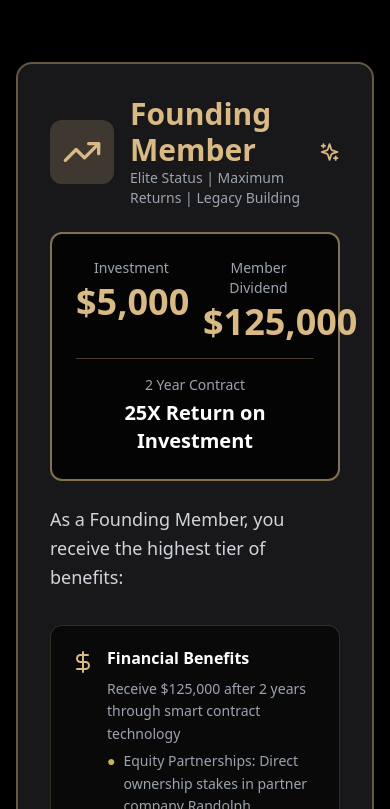
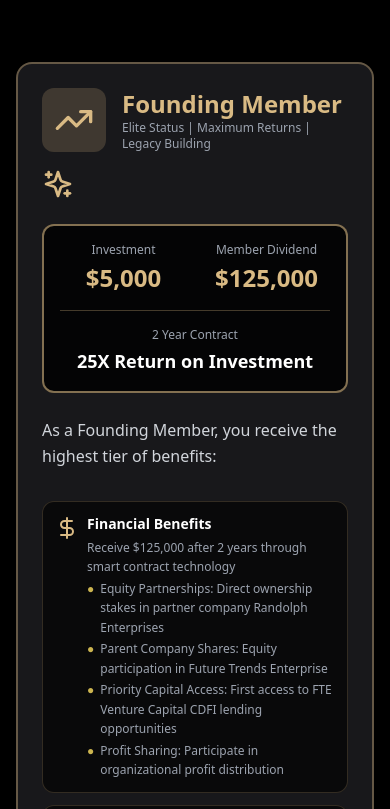
Before and after one commit to fteadmin/lowrider, a React (Vite) app: page /wealth-legacy in a window 390 px wide. Shown: the part 1695-2504 px from the top of the page. Built offline with nearby package versions, Linux system fonts and the light colour scheme.

Commit message:
fixed responsiveness

```diff
--- a/src/components/About.tsx
+++ b/src/components/About.tsx
@@ -15,21 +15,21 @@
             <p className="text-lg text-gray-300 leading-relaxed">
               The <span className="text-[#D9BA84] font-semibold">World Lowrider Association (WLA)</span> is the global organisation dedicated to preserving, promoting, and celebrating lowrider culture through artistry, craftsmanship, and community.
             </p>
-            <div className="grid grid-cols-3 gap-6 mt-8">
-              <div className="text-center p-6 bg-zinc-800 rounded-lg border border-[#D9BA84]/30">
+            <div className="grid grid-cols-1 sm:grid-cols-2 lg:grid-cols-3 gap-4 sm:gap-6 mt-8">
+              <div className="text-center p-4 sm:p-6 bg-zinc-800 rounded-lg border border-[#D9BA84]/30">
                 <Users className="w-8 h-8 text-[#D9BA84] mx-auto mb-2" />
-                <p className="text-2xl font-bold text-[#D9BA84]">Global</p>
-                <p className="text-sm text-gray-400">Community</p>
+                <p className="text-xl sm:text-2xl font-bold text-[#D9BA84]">Global</p>
+                <p className="text-xs sm:text-sm text-gray-400">Community</p>
               </div>
-              <div className="text-center p-6 bg-zinc-800 rounded-lg border border-[#D9BA84]/30">
+              <div className="text-center p-4 sm:p-6 bg-zinc-800 rounded-lg border border-[#D9BA84]/30">
                 <Award className="w-8 h-8 text-[#D9BA84] mx-auto mb-2" />
-                <p className="text-2xl font-bold text-[#D9BA84]">Heritage</p>
-                <p className="text-sm text-gray-400">Preservation</p>
+                <p className="text-xl sm:text-2xl font-bold text-[#D9BA84]">Heritage</p>
+                <p className="text-xs sm:text-sm text-gray-400">Preservation</p>
               </div>
-              <div className="text-center p-6 bg-zinc-800 rounded-lg border border-[#D9BA84]/30">
+              <div className="text-center p-4 sm:p-6 bg-zinc-800 rounded-lg border border-[#D9BA84]/30">
                 <Crown className="w-8 h-8 text-[#D9BA84] mx-auto mb-2" />
-                <p className="text-2xl font-bold text-[#D9BA84]">Excellence</p>
-                <p className="text-sm text-gray-400">In Craft</p>
+                <p className="text-xl sm:text-2xl font-bold text-[#D9BA84]">Excellence</p>
+                <p className="text-xs sm:text-sm text-gray-400">In Craft</p>
               </div>
             </div>
           </div>
--- a/src/components/Navigation.tsx
+++ b/src/components/Navigation.tsx
@@ -68,7 +68,7 @@
                     onClick={() => setIsDropdownOpen(false)}
                     className="block px-4 py-3 text-gray-300 hover:bg-[#D9BA84]/20 hover:text-[#D9BA84] transition-colors"
                   >
-                    The World Low Rider Association
+                    The World Lowrider Association
                   </Link>
                   <Link
                     to="/wealth-legacy"
--- a/src/components/WealthCard.tsx
+++ b/src/components/WealthCard.tsx
@@ -34,60 +34,60 @@
   buttonText,
 }: WealthCardProps) {
   return (
-    <div className="bg-zinc-900 rounded-2xl border-2 border-[#D9BA84]/40 hover:border-[#D9BA84]/80 transition-all h-full p-8">
-      <div className="flex items-center justify-between mb-6">
+    <div className="bg-zinc-900 rounded-2xl border-2 border-[#D9BA84]/40 hover:border-[#D9BA84]/80 transition-all h-full p-6 sm:p-8">
+      <div className="flex flex-col sm:flex-row items-start sm:items-center justify-between mb-6 gap-4">
         <div className="flex items-center">
           <div className="bg-[#D9BA84]/20 p-3 rounded-xl mr-4">
             {icon}
           </div>
           <div>
-            <h2 className="text-3xl font-bold text-[#D9BA84]">{title}</h2>
-            <p className="text-gray-400 text-sm">{subtitle}</p>
+            <h2 className="text-2xl sm:text-3xl font-bold text-[#D9BA84]">{title}</h2>
+            <p className="text-gray-400 text-xs sm:text-sm">{subtitle}</p>
           </div>
         </div>
         {badgeIcon}
       </div>
 
-      <div className="bg-black/80 backdrop-blur-sm p-6 rounded-xl border-2 border-[#D9BA84]/60 mb-6">
+      <div className="bg-black/80 backdrop-blur-sm p-4 sm:p-6 rounded-xl border-2 border-[#D9BA84]/60 mb-6">
         <div className="grid grid-cols-2 gap-4 text-center">
           <div>
-            <p className="text-gray-400 text-sm mb-1">Investment</p>
-            <p className="text-4xl font-bold text-[#D9BA84]">{investment}</p>
+            <p className="text-gray-400 text-xs sm:text-sm mb-1">Investment</p>
+            <p className="text-2xl sm:text-4xl font-bold text-[#D9BA84]">{investment}</p>
           </div>
           <div>
-            <p className="text-gray-400 text-sm mb-1">Member Dividend</p>
-            <p className="text-4xl font-bold text-[#D9BA84]">{dividend}</p>
+            <p className="text-gray-400 text-xs sm:text-sm mb-1">Member Dividend</p>
+            <p className="text-2xl sm:text-4xl font-bold text-[#D9BA84]">{dividend}</p>
           </div>
         </div>
         <div className="mt-4 pt-4 border-t border-[#D9BA84]/30 text-center">
-          <p className="text-sm text-gray-400">{contract}</p>
-          <p className="text-xl font-bold text-white mt-1">{roi}</p>
+          <p className="text-xs sm:text-sm text-gray-400">{contract}</p>
+          <p className="text-lg sm:text-xl font-bold text-white mt-1">{roi}</p>
         </div>
       </div>
 
-      <p className="text-gray-300 mb-8 text-lg leading-relaxed">
+      <p className="text-gray-300 mb-8 text-base sm:text-lg leading-relaxed">
         {description}
       </p>
 
-      <div className="space-y-4 mb-8">
+      <div className="space-y-3 sm:space-y-4 mb-8">
         {benefits.map((benefit, index) => (
-          <div key={index} className="bg-black/60 backdrop-blur-sm p-5 rounded-xl border border-[#D9BA84]/20">
-            <div className="flex items-start">
-              <div className="w-6 h-6 text-[#D9BA84] mr-3 mt-1 flex-shrink-0">
+          <div key={index} className="bg-black/60 backdrop-blur-sm p-3 sm:p-5 rounded-xl border border-[#D9BA84]/20">
+            <div className="flex items-start gap-3">
+              <div className="w-5 h-5 sm:w-6 sm:h-6 text-[#D9BA84] mt-0.5 flex-shrink-0">
                 {benefit.icon}
               </div>
-              <div className="flex-1">
-                <h4 className="font-bold text-white mb-2">{benefit.title}</h4>
-                <div className="text-gray-400 text-sm leading-relaxed space-y-1">
+              <div className="flex-1 min-w-0">
+                <h4 className="font-bold text-white mb-1 sm:mb-2 text-sm sm:text-base">{benefit.title}</h4>
+                <div className="text-gray-400 text-xs sm:text-sm leading-relaxed space-y-0.5 sm:space-y-1">
                   {benefit.description.split('\n').map((line, i) => (
-                    <div key={i} className="flex items-start">
+                    <div key={i} className="flex items-start gap-1.5">
                       {line.startsWith('•') ? (
                         <>
-                          <span className="text-[#CCB550] font-bold mr-2">●</span>
-                          <span>{line.replace('• ', '')}</span>
+                          <span className="text-[#CCB550] font-bold flex-shrink-0">●</span>
+                          <span className="break-words">{line.replace('• ', '')}</span>
                         </>
                       ) : (
-                        <span>{line}</span>
+                        <span className="break-words">{line}</span>
                       )}
                     </div>
                   ))}
@@ -98,7 +98,7 @@
         ))}
       </div>
 
-      <button className="w-full px-8 py-5 bg-gradient-to-r from-[#D9BA84] to-[#CCB550] text-[#031100] font-bold text-lg rounded-xl hover:from-[#CCB550] hover:to-[#DCBD84] transform hover:scale-105 transition-all shadow-xl shadow-[#D9BA84]/40">
+      <button className="w-full px-6 sm:px-8 py-4 sm:py-5 bg-gradient-to-r from-[#D9BA84] to-[#CCB550] text-[#031100] font-bold text-base sm:text-lg rounded-xl hover:from-[#CCB550] hover:to-[#DCBD84] transform hover:scale-105 transition-all shadow-xl shadow-[#D9BA84]/40">
         {buttonText}
       </button>
     </div>
--- a/src/pages/Competition.tsx
+++ b/src/pages/Competition.tsx
@@ -128,7 +128,7 @@
             <Zap className="w-12 h-12 text-[#CCB550]" />
             <div>
               <h2 className="text-4xl font-bold text-[#D9BA84]">🚗 LIVE EVENT BONUS!</h2>
-              <p className="text-xl text-[#CCB550]">November 16th</p>
+              <p className="text-xl text-[#CCB550]">Sunday, November 16th</p>
             </div>
           </div>
 
@@ -155,7 +155,7 @@
           </div>
 
           <p className="text-gray-300 text-lg">
-            <span className="text-[#D9BA84] font-bold">Event Details:</span> November 16th | Long Beach, California
+            <span className="text-[#D9BA84] font-bold">Event Details:</span> Sunday, November 16th | Long Beach, California
           </p>
         </div>
 
```
